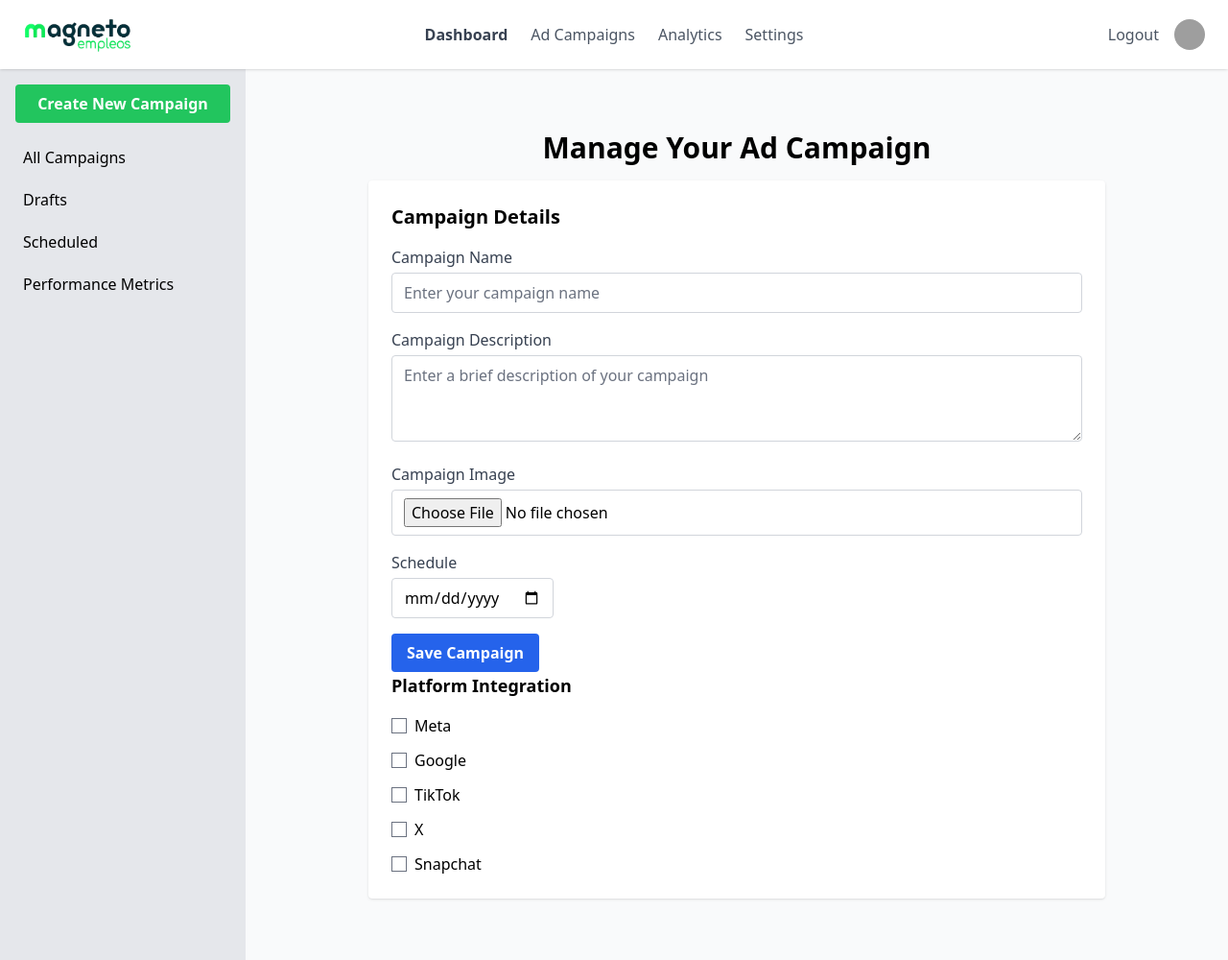
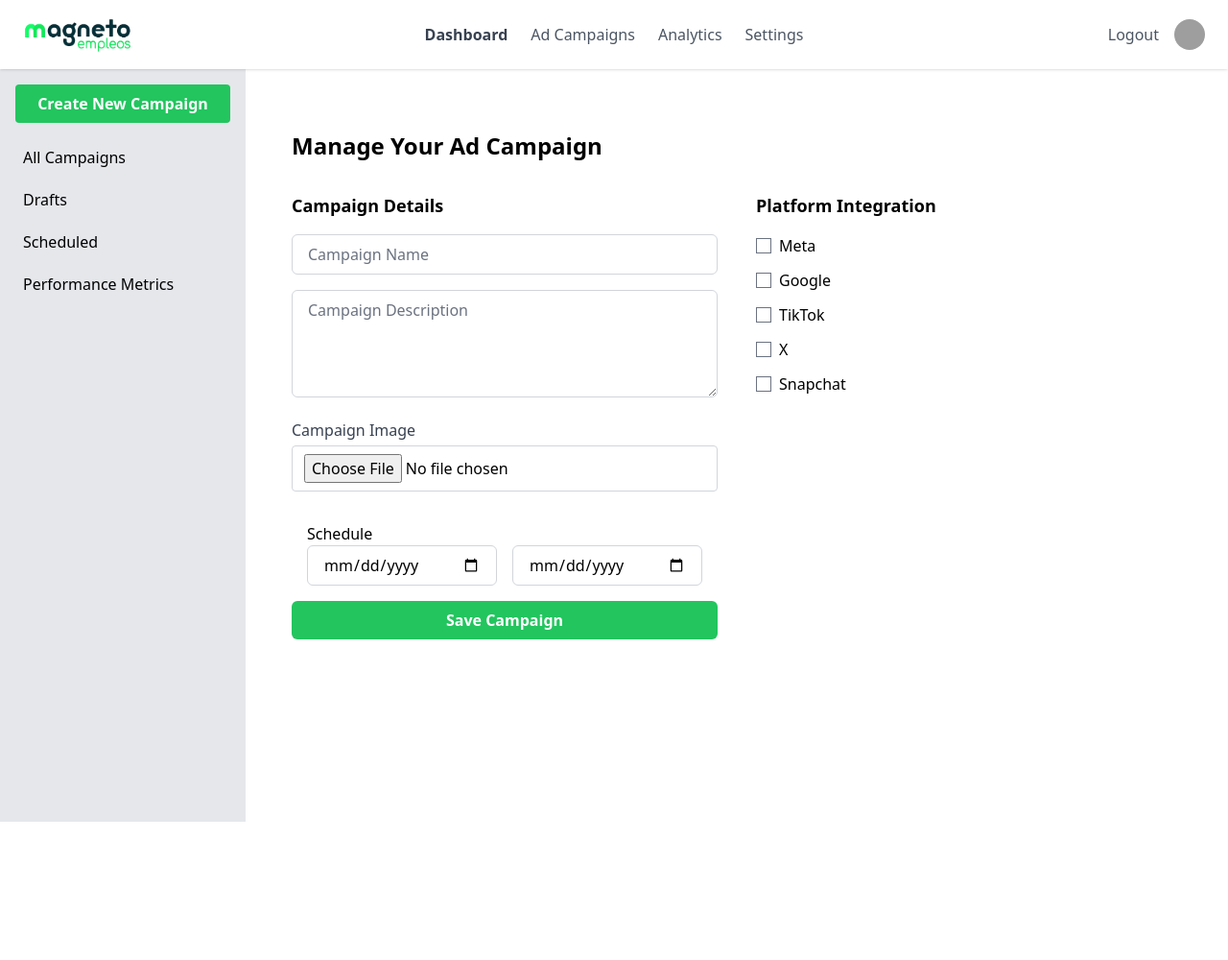
Before and after one commit to SantiGomez2519/Magneto-ADS-Automation, a Django app: page /add/ in a window 1280 px wide. Shown: the whole page at 96% size. After the commit the page ends 856 px from the top, so only its background shows below. Run offline with Django 5.2, Linux system fonts and the light colour scheme; some libraries are stand-ins or nearby versions; grey boxes are pictures that could not be loaded.

Commit message:
Merge - Add ad with schedule ad

```diff
--- a/ad/templates/add.html
+++ b/ad/templates/add.html
@@ -3,8 +3,6 @@
 
 {% block content %}
 
-<body class="bg-gray-50">
-    <div>
 <!-- Navbar superior flotante -->
 <nav class="fixed top-0 left-0 right-0 z-50 bg-white shadow px-6 py-4 flex items-center justify-between">
     <!-- Logo a la izquierda -->
@@ -29,8 +27,9 @@
     </div>
 </nav>
 
-        <!-- Contenido principal -->
-        <main class="flex min-h-screen pt-4 mt-14">
+<!-- Cuerpo principal con padding-top para que no quede detrás del navbar -->
+<div class="flex min-h-screen pt-4 mt-14">
+
     <!-- Sidebar / Menú lateral -->
     <aside class="w-64 bg-gray-200 p-4">
         <a href="{% url 'add' %}" class="block w-full text-center bg-green-500 hover:bg-green-600 text-white font-semibold py-2 px-4 rounded mb-4">
@@ -48,56 +47,66 @@
         </nav>
     </aside>
 
-            <!-- Contenido de la página -->
-            <div class="flex-1 p-6">
+    <!-- Contenido principal -->
+    <main class="flex-1 p-6">
         <div class="mx-auto px-6 py-10">
-                    <h1 class="text-3xl font-bold mb-4 text-center">Manage Your Ad Campaign</h1>
+            <h1 class="text-2xl font-semibold mb-8">Manage Your Ad Campaign</h1>
 
-                    <div class="max-w-3xl mx-auto bg-white rounded shadow p-6">
-                        <h2 class="text-xl font-semibold mb-4">Campaign Details</h2>
+            <div class="grid grid-cols-1 md:grid-cols-2 gap-10">
+                <!-- Left Column - Campaign Details -->
+                <div>
+                    <h2 class="text-lg font-semibold mb-4">Campaign Details</h2>
 
-                        <!-- Mensajes de error del backend -->
-                        {% if messages %}
-                        <div class="mb-4">
-                            {% for message in messages %}
-                                <div class="text-red-500 font-semibold">{{ message }}</div>
-                            {% endfor %}
-                        </div>
-                        {% endif %}
-
-                        <!-- Mensajes de error del frontend -->
-                        <div id="error-message" class="hidden text-red-500 font-semibold mb-4"></div>
-
-                        <form id="campaignForm" method="POST" enctype="multipart/form-data" action="{% url 'create_campaign' %}">
+                    <form id="campaignForm" action="{% url 'schedule_ad' %}" method="POST" enctype="multipart/form-data" class="mx-auto">
                         {% csrf_token %}
 
-                            <!-- Nombre de campaña -->
+                        <!-- Campaign Name -->
+                        <input
+                        type="text"
+                        id="campaignName"
+                        name="campaignName"
+                        placeholder="Campaign Name"
+                        class="w-full border border-gray-300 rounded-md px-4 py-2 mb-4 focus:outline-none focus:ring-2 focus:ring-lime-400"
+                        required
+                        />
+
+                        <!-- Campaign Description -->
+                        <textarea
+                        id="campaignDescription"
+                        name="campaignDescription"
+                        placeholder="Campaign Description"
+                        class="w-full border border-gray-300 rounded-md px-4 py-2 mb-4 h-28 focus:outline-none focus:ring-2 focus:ring-lime-400"
+                        required
+                        ></textarea>
+
+                        <!-- Campaign Image Upload -->
                         <div class="mb-4">
-                                <label for="campaignName" class="block text-gray-700 font-medium mb-1">Campaign Name</label>
-                                <input type="text" id="campaignName" name="campaignName" class="w-full border border-gray-300 rounded px-3 py-2 focus:outline-none focus:ring-2 focus:ring-blue-500" placeholder="Enter your campaign name"/>
+                        <label for="campaignImage" class="block text-gray-700 font-medium mb-1">Campaign Image</label>
+                        <input
+                            type="file"
+                            id="campaignImage"
+                            name="campaignImage"
+                            accept="image/*"
+                            class="w-full border border-gray-300 rounded px-3 py-2 focus:outline-none focus:ring-2 focus:ring-blue-500"
+                        />
                         </div>
 
-                            <!-- Descripción de campaña -->
-                            <div class="mb-4">
-                                <label for="campaignDescription" class="block text-gray-700 font-medium mb-1">Campaign Description</label>
-                                <textarea id="campaignDescription" name="campaignDescription" rows="3" class="w-full border border-gray-300 rounded px-3 py-2 focus:outline-none focus:ring-2 focus:ring-blue-500" placeholder="Enter a brief description of your campaign"></textarea>
+                        <!-- Schedule Section -->
+                        <div class="p-4
+                            <h2 class="text-lg font-semibold mb-4">Schedule</h2>
+                            <div class="flex flex-col md:flex-row gap-4">
+                            <input type="date" id="schedule" name="schedule" class="w-full md:w-1/2 border border-gray-300 rounded-md px-4 py-2 focus:outline-none focus:ring-2 focus:ring-lime-400" />
+                            <input type="date" id="end_schedule" name="end_schedule" class="w-full md:w-1/2 border border-gray-300 rounded-md px-4 py-2 focus:outline-none focus:ring-2 focus:ring-lime-400" />
+                            </div>
                         </div>
 
-                            <!-- Imagen de la campaña -->
-                            <div class="mb-4">
-                                <label for="campaignImage" class="block text-gray-700 font-medium mb-1">Campaign Image</label>
-                                <input type="file" id="campaignImage" name="campaignImage" class="w-full border border-gray-300 rounded px-3 py-2 focus:outline-none focus:ring-2 focus:ring-blue-500"/>
+                        <!-- Submit Button -->
+                        <button type="submit"
+                            class="bg-green-500 hover:bg-green-600 text-white font-semibold py-2 px-4 rounded-md transition-colors duration-200 w-full">
+                            Save Campaign
+                        </button>
+                  </form>
                 </div>
-
-                            <!-- Fecha de programación -->
-                            <div class="mb-4">
-                                <label for="schedule" class="block text-gray-700 font-medium mb-1">Schedule</label>
-                                <input type="date" id="schedule" name="schedule" class="border border-gray-300 rounded px-3 py-2 focus:outline-none focus:ring-2 focus:ring-blue-500"/>
-                            </div>
-
-                            <!-- Botón de guardado -->
-                            <button type="submit" class="bg-blue-600 text-white px-4 py-2 rounded font-semibold hover:bg-blue-700 focus:outline-none">Save Campaign</button>
-                        </form>
 
                 <!-- Right Column - Platform Integration -->
                 <div>
@@ -126,8 +135,9 @@
                     </div>
                 </div>
             </div>
+
         </div>
-            </div>
+
     </main>
 </div>
 
@@ -158,5 +168,4 @@
     });
 </script>
 
-</body>
 {% endblock %}
--- a/ad/views.py
+++ b/ad/views.py
@@ -16,8 +16,9 @@ def create_campaign(request):
         description = request.POST.get("campaignDescription", "").strip()
         image = request.FILES.get("campaignImage")
         schedule = request.POST.get("schedule", "").strip()
+        end_schedule = request.POST.get("end_schedule", "").strip()
 
-        print("Data received:", name, description, image, schedule)
+        print("Data received:", name, description, image, schedule, end_schedule)
 
         # Validar que los campos no estén vacíos
         if not name or not description or not image or not schedule:
@@ -29,11 +30,10 @@ def create_campaign(request):
             name=name,
             description=description,
             image=image,
-            schedule=schedule
+            schedule=schedule,
+            end_schedule=end_schedule
         )
-
         return render(request, "campaign_success.html")
-
     return render(request, "ad/add.html")
 
 def edit_campaign(request, id):
```
Lines whose indentation alone changed are shown as unchanged.
